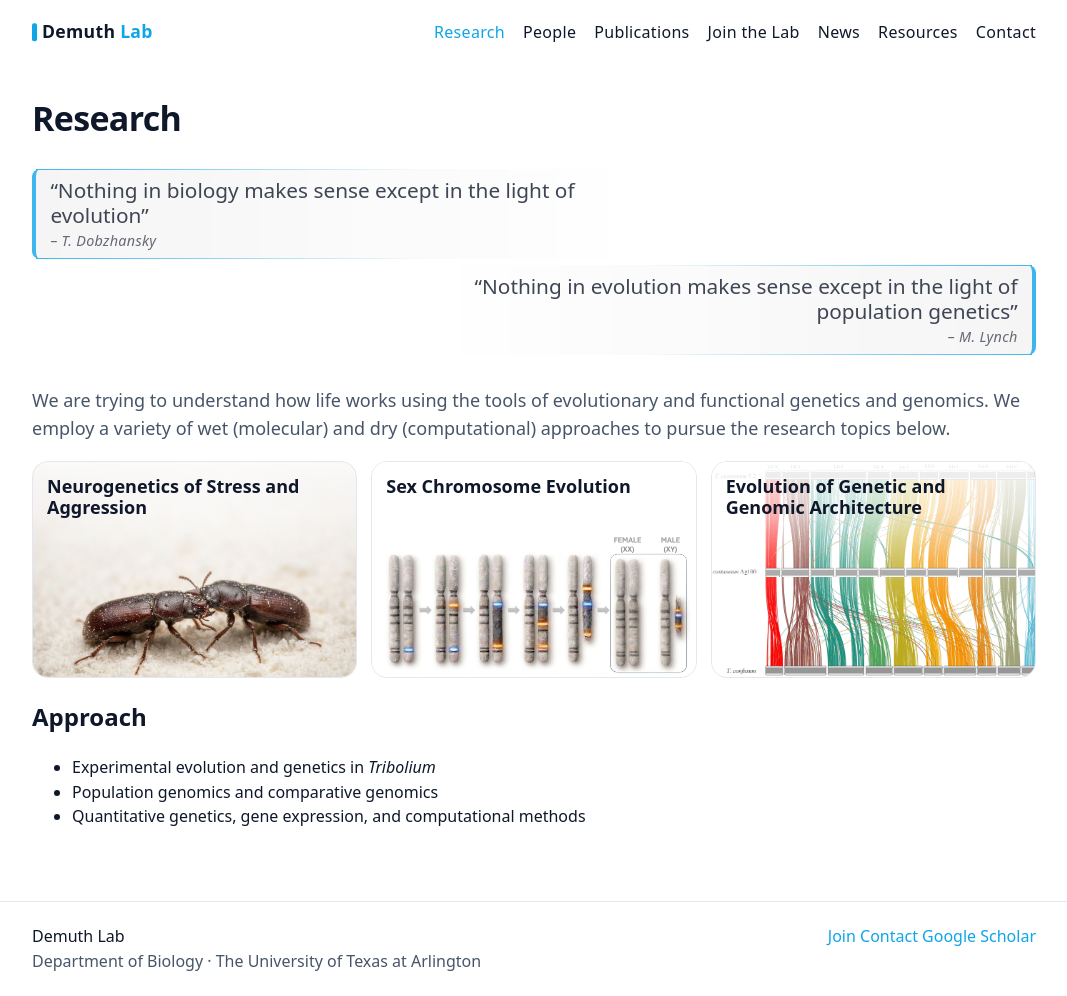
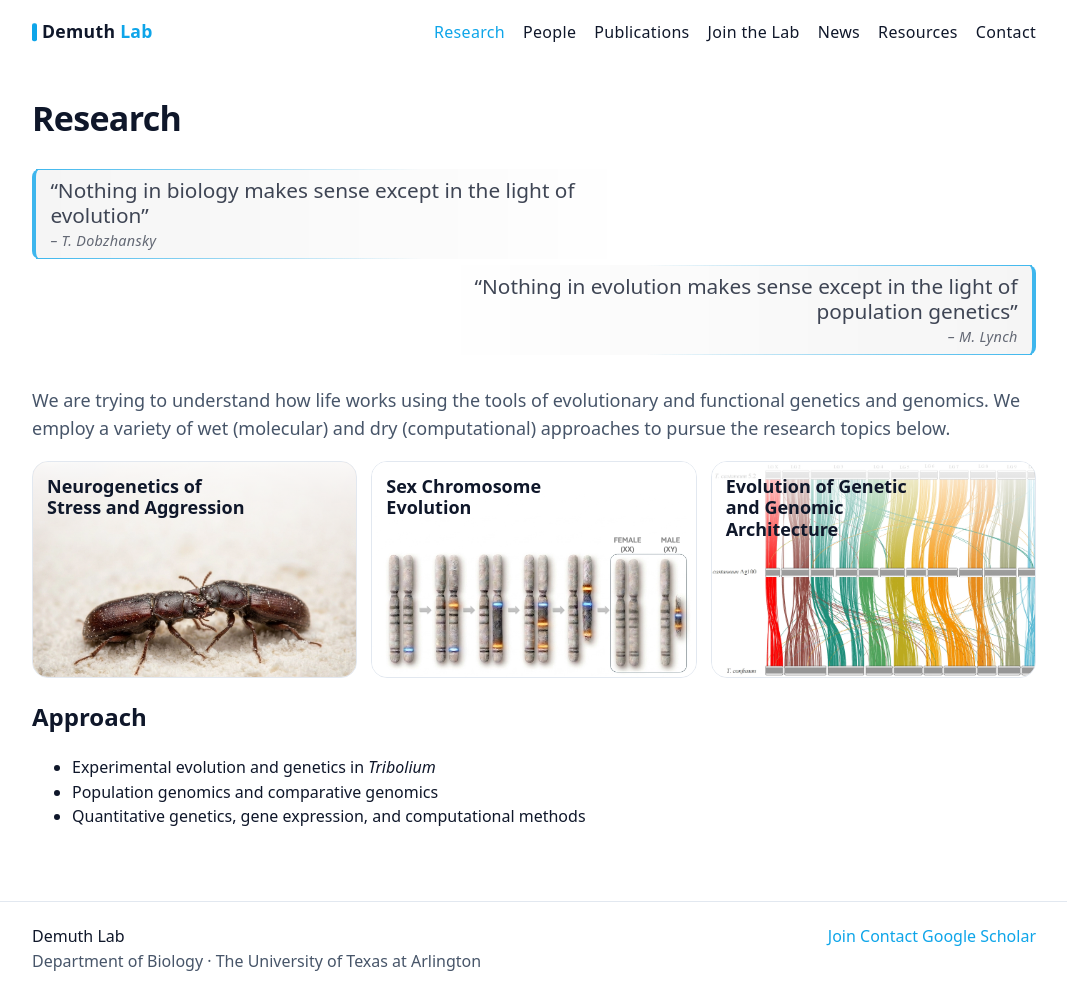
Before and after one commit to demuth-lab/demuth-lab.github.io, a Jekyll site: the page built from research/index.md, in a window 1280 px wide and 996 px high. Shown: the whole window, without its empty margins (106-1173 px from the left). Built offline with Jekyll 4.4.1, drawn with Linux system fonts in a browser that asks for light colours.

Commit message:
Update main.css

```diff
--- a/assets/css/main.css
+++ b/assets/css/main.css
@@ -392,17 +392,21 @@
 /* =========================
 Image card variant
 ========================= */
-
-
 .card--image{
+  position:relative;
+  overflow:hidden;
   aspect-ratio:3 / 2;
 
   display:flex;
-  flex-direction:column;
+  align-items:flex-start;
   justify-content:flex-start;
-  align-items:flex-start;
 
-  background:var(--card);
+  padding:14px;
+
+  color:var(--fg);
+  text-decoration:none;
+
+  transition:transform .25s ease, box-shadow .25s ease;
 }
 
 .card--image::before{
@@ -418,39 +422,40 @@
   z-index:0;
 }
 
+/* subtle gradient just for title readability */
 .card--image::after{
   content:"";
   position:absolute;
   inset:0;
-
-  background:
-    linear-gradient(
-      to bottom,
-      rgba(255,255,255,0.88) 0%,
-      rgba(255,255,255,0.68) 24%,
-      rgba(255,255,255,0.28) 46%,
-      rgba(255,255,255,0.06) 64%,
-      rgba(255,255,255,0.00) 78%
-    );
-
+  background: linear-gradient(
+    to bottom,
+    rgba(255,255,255,0.85) 0%,
+    rgba(255,255,255,0.5) 25%,
+    rgba(255,255,255,0.0) 55%
+  );
   z-index:1;
 }
 
-.card--image h3,
-.card--image p{
+.card--image h3{
   position:relative;
   z-index:2;
-  text-align:left;
+
+  margin:0;
+  font-size:18px;
+  line-height:1.2;
+
+  max-width:70%;
+  transition:color .25s ease;
 }
 
-.card--image h3{
-  transition:color .25s ease;
+.card--image:hover{
+  transform:translateY(-3px);
+  box-shadow:0 6px 18px rgba(0,0,0,0.12);
 }
 
 .card--image:hover h3{
   color:var(--accent);
 }
-
 
 /* =========================
    Paired research quotes
```
